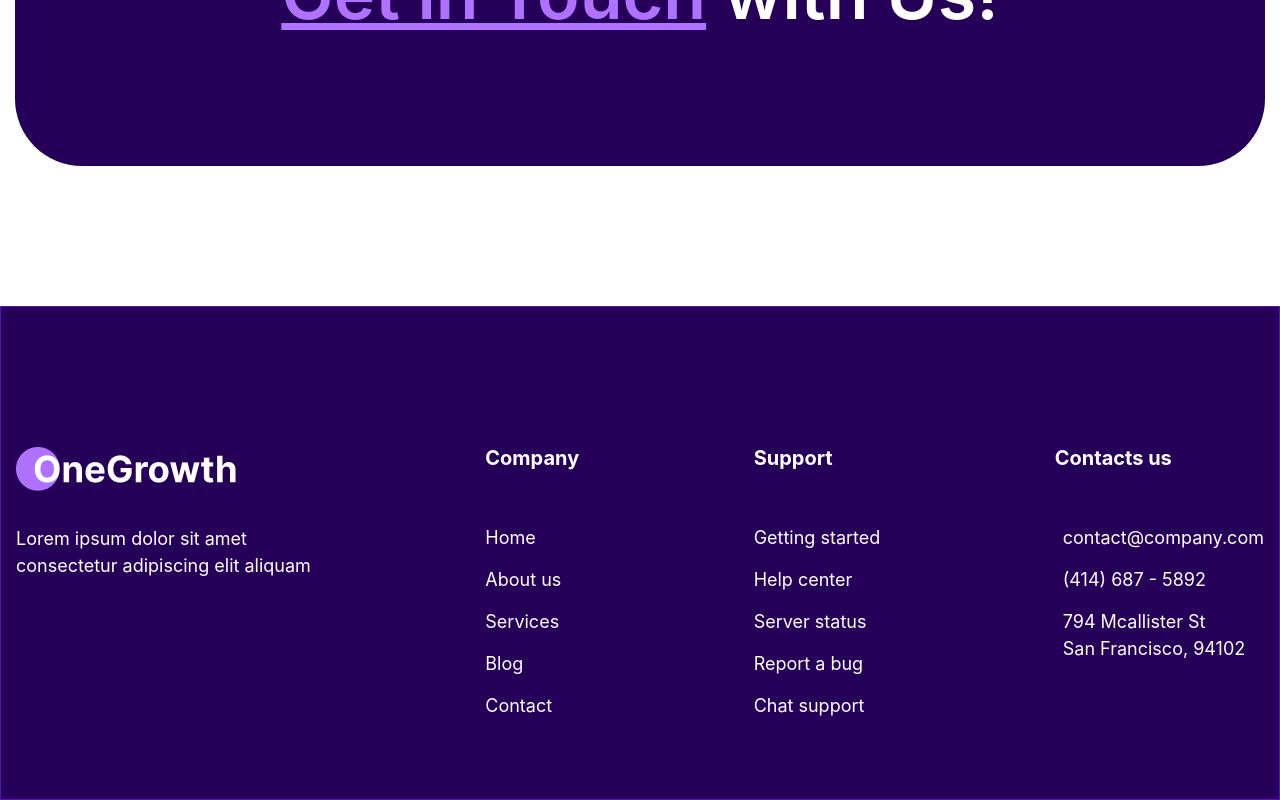
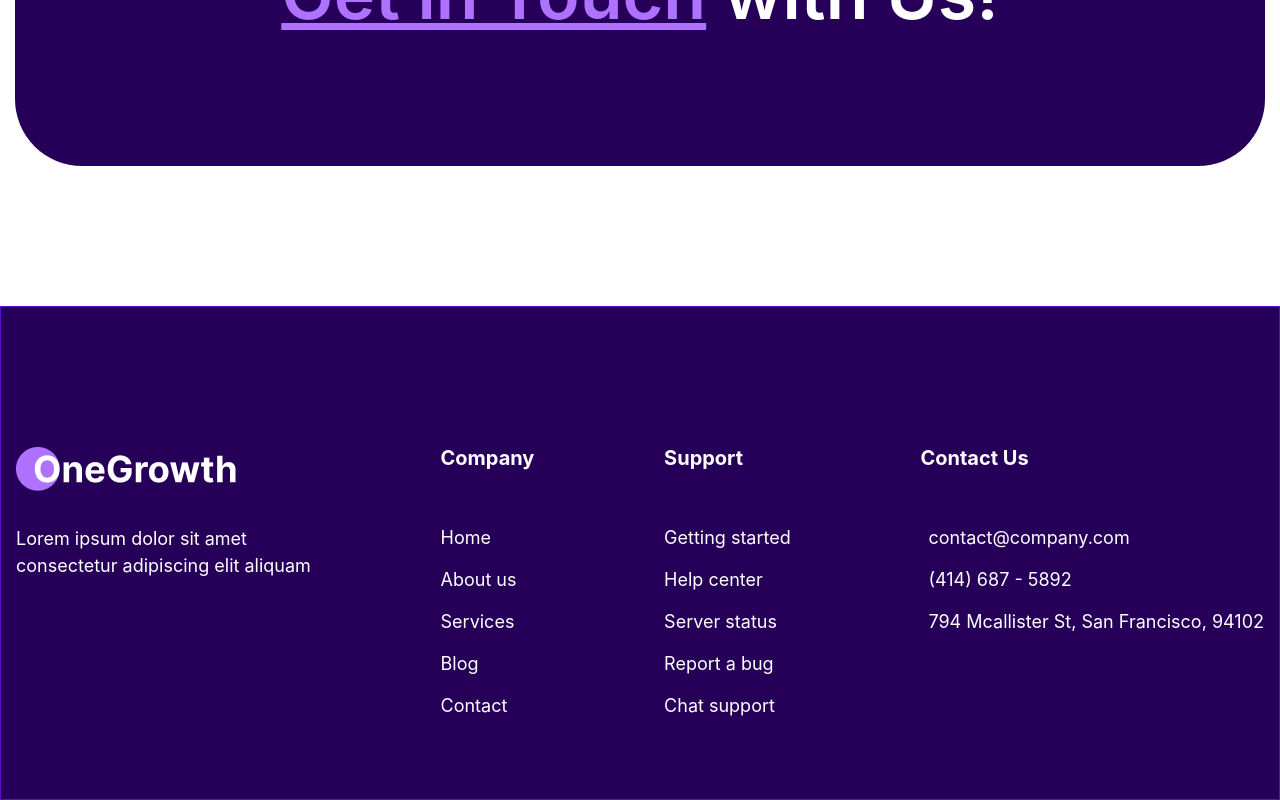
Before and after one commit to konika098/Digital_Marketing, a React (Vite) app: page / in a window 1280 px wide. Shown: the part 7948-8748 px from the top of the page. Built offline with nearby package versions, Linux system fonts and the light colour scheme.

Commit message:
make reusable compoent for footer

```diff
--- a/public/Footer.json
+++ b/public/Footer.json
@@ -3,11 +3,11 @@
     {
       "title": "Company",
       "links": [
-        { "label": "Home", "href": "./index.html" },
-        { "label": "About us", "href": "./about.html" },
-        { "label": "Services", "href": "./service.html" },
-        { "label": "Blog", "href": "./blog.html" },
-        { "label": "Contact", "href": "./contact.html" }
+        { "label": "Home", "href": "/" },
+        { "label": "About us", "href": "/about" },
+        { "label": "Services", "href": "/service" },
+        { "label": "Blog", "href": "/blog" },
+        { "label": "Contact", "href": "/contact" }
       ]
     },
     {
--- a/src/Components/SharedComponent/Footer.jsx
+++ b/src/Components/SharedComponent/Footer.jsx
@@ -1,165 +1,69 @@
-// import  { useEffect, useState } from 'react';
-// import footerLogo from "/public/assets/footer-logo.png";
-
-// const Footer = () => {
-//     const [footerMenus, setFooterMenus] = useState([]);
-//     const [contactDetails, setContactDetails] = useState([]);
-//     const [socialLinks, setSocialLinks] = useState([]);
-
-//     useEffect(() => {
-
-//         fetch('Footer.json')
-//             .then(response => response.json())
-//             .then(data => {
-//                 setFooterMenus(data.footerMenus);
-//                 setContactDetails(data.contactDetails);
-//                 setSocialLinks(data.socialLinks);
-//             })
-//             .catch(error => console.error('Error fetching footer data:', error));
-//     }, []);
-
-//     return (
-//         <>
-//             <div classNameName="footer__section">
-//                 <div classNameName="container">
-//                     <div classNameName="footer__area">
-//                         <FooterLogo socialLinks={socialLinks} />
-//                         {footerMenus.map((menu, index) => (
-//                             <FooterMenu key={index} title={menu.title} links={menu.links} />
-//                         ))}
-//                         <FooterContact contactDetails={contactDetails} />
-//                     </div>
-//                 </div>
-//             </div>
-
-//             <div classNameName="privacy__section">
-//                 <div classNameName="container">
-//                     <div classNameName="privacy__area">
-//                         <div classNameName="copyright-title">
-//                             <p>Copyright © 2023 OneGrowth</p>
-//                         </div>
-//                         <div classNameName="privacy-title">
-//                             <p>All Rights Reserved | Terms and Conditions | Privacy Policy</p>
-//                         </div>
-//                     </div>
-//                 </div>
-//             </div>
-//         </>
-//     );
-// };
-
-// const FooterLogo = ({ socialLinks }) => (
-//     <div classNameName="footer_logo">
-//         <a href="./index.html">
-//             <img classNameName="img-fluid" src={footerLogo} alt="Footer Logo" />
-//         </a>
-//         <p classNameName="fs-18-w footer-logo-text">
-//             Lorem ipsum dolor sit amet
-//             <br classNameName="d-none d-lg-block" />
-//             consectetur adipiscing
-//             <br classNameName="d-block d-lg-none" />
-//             elit aliquam
-//         </p>
-//         <div classNameName="social-media">
-//             {socialLinks.map((link, index) => (
-//                 <a key={index} href={link.href} target="_blank" rel="noopener noreferrer">
-//                     <i classNameName={link.icon}></i>
-//                 </a>
-//             ))}
-//         </div>
-//     </div>
-// );
-
-// const FooterMenu = ({ title, links }) => (
-//     <div classNameName="footer-menu">
-//         <p classNameName="company-title">{title}</p>
-//         {links.map((link, index) => (
-//             <a key={index} href={link.href}>
-//                 <span classNameName="fs-18-w">{link.label}</span>
-//             </a>
-//         ))}
-//     </div>
-// );
-
-// const FooterContact = ({ contactDetails }) => (
-//     <div classNameName="footer-menu">
-//         <p classNameName="company-title">Contact us</p>
-//         {contactDetails.map((contact, index) => (
-//             <a key={index} href={contact.href}>
-//                 <i classNameName={contact.icon}></i>
-//                 <span classNameName="fs-18-w">{contact.label}</span>
-//             </a>
-//         ))}
-//     </div>
-// );
-
-// export default Footer;
-
+import { useEffect, useState } from "react";
 import footerLogo from "/public/assets/footer-logo.png";
 
 const Footer = () => {
+  const [footerMenus, setFooterMenus] = useState([]);
+  const [contactDetails, setContactDetails] = useState([]);
+  const [socialLinks, setSocialLinks] = useState([]);
+
+  useEffect(() => {
+    fetch("Footer.json")
+      .then((response) => response.json())
+      .then((data) => {
+        setFooterMenus(data.footerMenus);
+        setContactDetails(data.contactDetails);
+        setSocialLinks(data.socialLinks);
+      })
+      .catch((error) => console.error("Error fetching footer data:", error));
+
+  }, []);
+
   return (
     <div>
       <div className="footer__section">
         <div className="container">
           <div className="footer__area">
             <div className="footer-parent">
-
-
               <div className="footer_logo">
-            <a href="./index.html"><img className="img-fluid" src={footerLogo} />
+                <a href="/">
+                  <img className="img-fluid" src={footerLogo} alt="Footer Logo" />
                 </a>
-            <p className="fs-18-w footer-logo-text">Lorem ipsum dolor sit amet<br className="d-none d-lg-block"/>
-              consectetur adipiscing <br className="d-block d-lg-none" /> elit aliquam</p>
+                <p className="fs-18-w footer-logo-text">
+                  Lorem ipsum dolor sit amet
+                  <br className="d-none d-lg-block" />
+                  consectetur adipiscing elit
+                  <br className="d-block d-lg-none" /> aliquam
+                </p>
                 <div className="social-media">
-              <a href="https://www.facebook.com/Opediatech/" target="_blank"><i className="fa-brands fa-facebook-f"></i></a>
-              <a href="https://twitter.com/" target="_blank"><i className="fa-brands fa-twitter"></i></a>
-              <a href="https://www.instagram.com/opedia_technologies/" target="_blank"><i className="fa-brands fa-instagram"></i></a>
-              <a href="https://bd.linkedin.com/" target="_blank"><i className="fa-brands fa-linkedin-in"></i></a>
-              <a href="https://www.youtube.com/" target="_blank"><i className="fa-brands fa-youtube"></i></a>
-            </div>
-
-          </div>
-
-
-          <div className="footer-menu text-white">
-            <p className="company-title">Company</p>
-            <a href="./index.html"> <span className="fs-18-w">Home</span> </a>
-            <a href="./about.html"> <span className="fs-18-w">About us</span> </a>
-            <a href="./service.html"><span className="fs-18-w">Services </span> </a>
-            <a href="./blog.html"> <span className="fs-18-w">Blog</span> </a>
-            <a href="./contact.html"> <span className="fs-18-w">Contact</span> </a>
-          </div>
-
-
-
-          <div className="footer-menu">
-            <p className="company-title">Support</p>
-            <a href="#"><span className="fs-18-w">Getting started</span></a>
-            <a href="#"><span className="fs-18-w">Help center</span></a>
-            <a href="#"><span className="fs-18-w">Server status</span></a>
-            <a href="#"><span className="fs-18-w">Report a bug</span></a>
-            <a href="#"><span className="fs-18-w">Chat support</span></a>
-          </div>
-          <div className="footer-menu">
-            <p className="company-title">Contacts us</p>
-            <div className="contact-child">
-              <i className="fa-regular fa-envelope"></i>
-              <a href="mailto:naharweb15@gmail.com" target="_blank"><span className="fs-18-w">contact@company.com</span></a>
-            </div>
-            <div className="contact-child">
-              <i className="fa-solid fa-phone"></i>
-              <a href="tel:+8801978159172" target="_blank"><span className="fs-18-w">(414) 687 - 5892</span></a>
-            </div>
-            <div className="contact-child">
-              <i className="fa-solid fa-location-dot"></i>
-              <a href="https://www.google.com/maps" target="_blank"><span className="fs-18-w">794 Mcallister St <br className="d-none d-lg-block"/>
-                San Francisco, 94102</span></a>
+                  {socialLinks.map((link, index) => (
+                    <a key={index} href={link.href} target="_blank" rel="noopener noreferrer">
+                      <i className={link.icon}></i>
+                    </a>
+                  ))}
                 </div>
               </div>
-
+              {footerMenus.map((menu, index) => (
+                <div key={index} className="footer-menu text-white">
+                  <p className="company-title">{menu.title}</p>
+                  {menu.links.map((link, linkIndex) => (
+                    <a key={linkIndex} href={link.href}>
+                      <span className="fs-18-w">{link.label}</span>
+                    </a>
+                  ))}
                 </div>
-
+              ))}
+              <div className="footer-menu">
+                <p className="company-title">Contact Us</p>
+                {contactDetails.map((contact, index) => (
+                  <div key={index} className="contact-child">
+                    <i className={contact.icon}></i>
+                    <a href={contact.href} target="_blank" rel="noopener noreferrer">
+                      <span className="fs-18-w">{contact.label}</span>
+                    </a>
+                  </div>
+                ))}
+              </div>
+            </div>
           </div>
         </div>
       </div>
```
Lines whose indentation alone changed are shown as unchanged.
